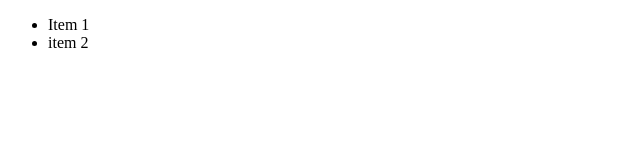
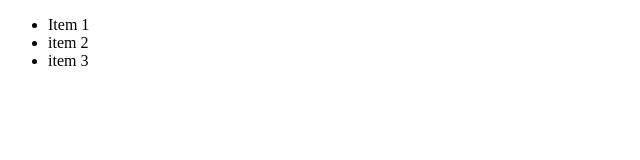
Before and after one commit to JakesOrg/test-Web-Project, a plain HTML site: page index.html in a window 1280 px wide. Shown: the full height of the page, 0-640 px from the left. Drawn offline with Linux system fonts and the light colour scheme.

Commit message:
Add Item 3

```diff
--- a/index.html
+++ b/index.html
@@ -7,6 +7,7 @@
     <ul>
         <li>Item 1</li>
         <li>item 2</li>
+        <li>item 3</li>
     </ul>
 </body>
 </html>
```
